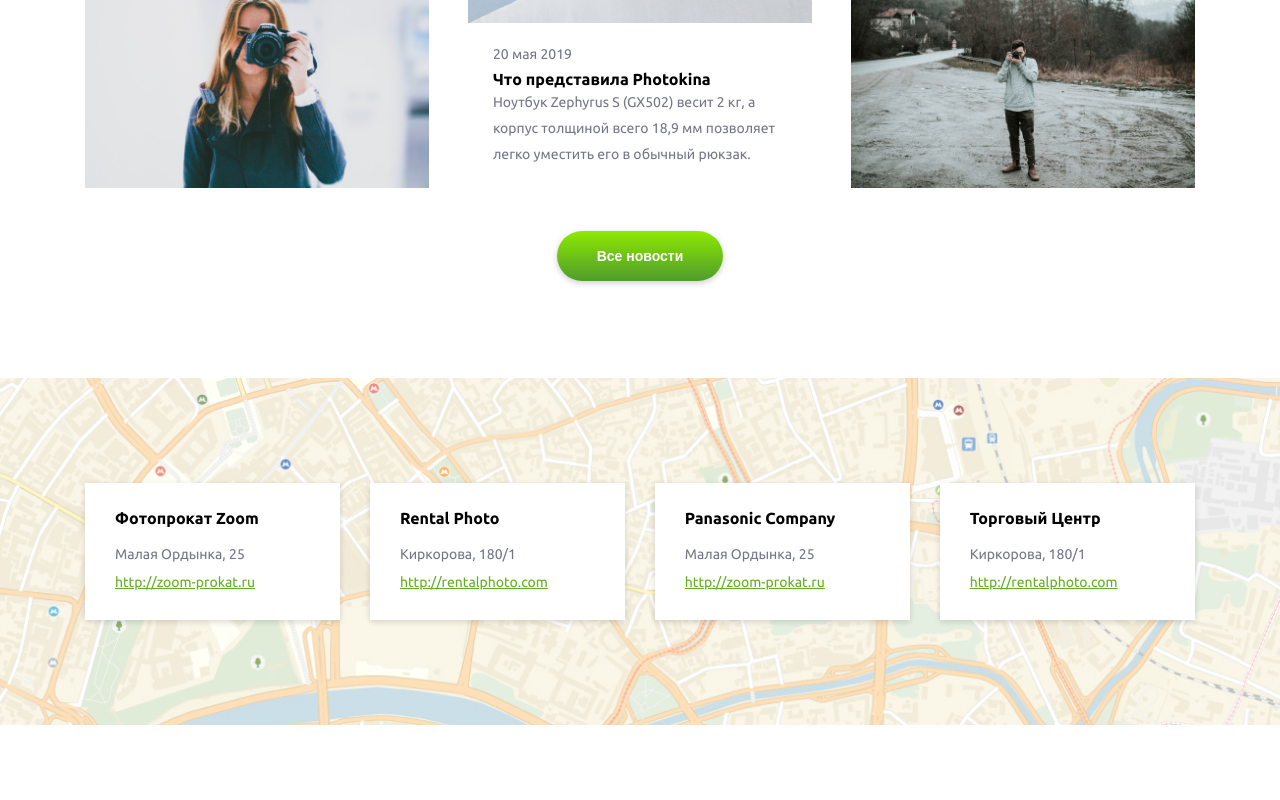
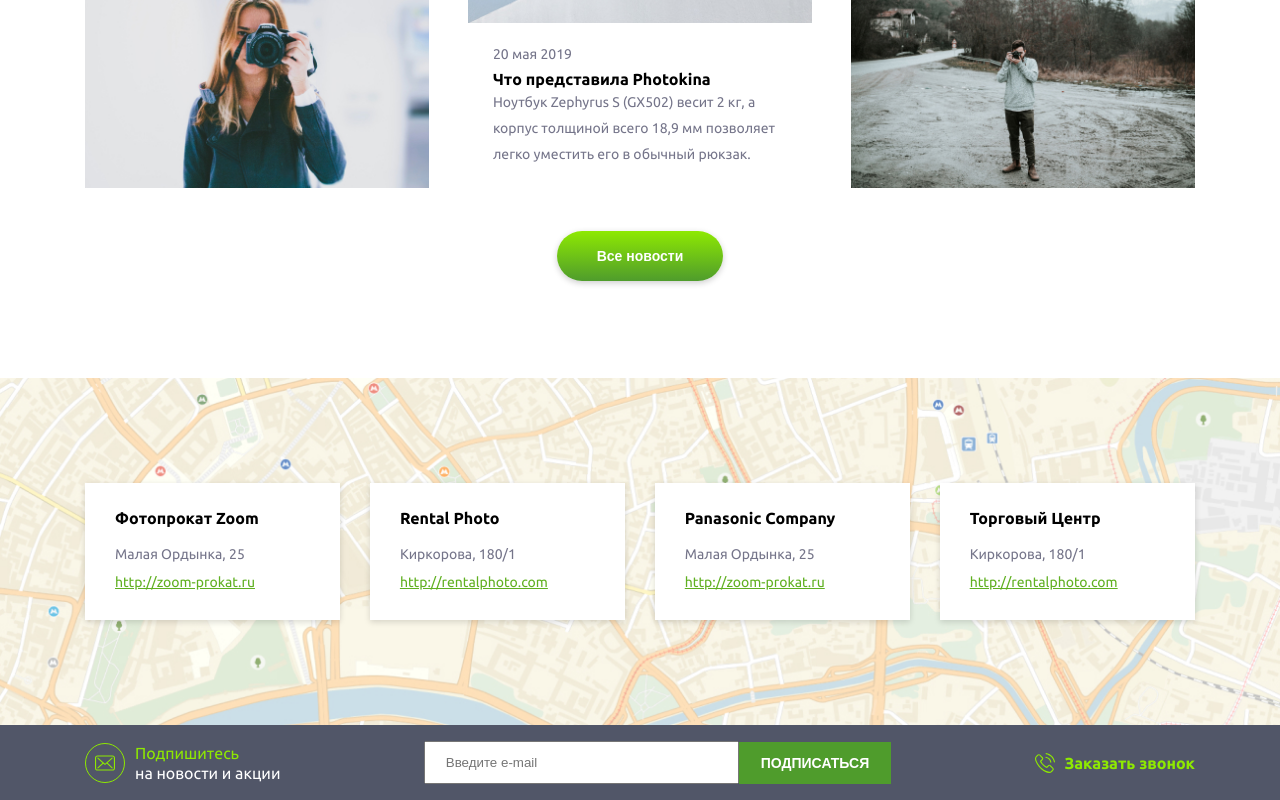
Before and after one commit to DevFariz/fotoprokat24, a React (Create React App) app: page / in a window 1280 px wide. Shown: the part 3481-4281 px from the top of the page. Before the commit the page ends 4206 px from the top, so only its background shows below. Built offline with nearby package versions, Linux system fonts and the light colour scheme.

Commit message:
feat: add footer-top

```diff
--- a/src/components/app/App.js
+++ b/src/components/app/App.js
@@ -1,4 +1,5 @@
 import MainPage from "../../pages/MainPage";
+import Footer from "../footer/Footer";
 import Header from "../header/Header";
 import "./App.scss"
 
@@ -7,6 +8,7 @@ function App() {
     <>
       <Header />
       <MainPage />
+      <Footer />
     </>
   );
 }
--- /dev/null
+++ b/src/components/footer/Footer.js
@@ -0,0 +1,34 @@
+import './Footer.scss';
+
+import messageImg from '../../resources/svg/message.svg';
+import PhoneCallImg from '../../resources/svg/phone-call.svg';
+
+const Footer = () => {
+  return (
+    <footer className='footer'>
+      <div className="container">
+        <div className="footer-top">
+          <div className="footer-top-container">
+            <div className="footer-top-left">
+              <img src={messageImg} alt="message" />
+              <p>
+                Подпишитесь <br />
+                <span>на новости и акции</span>
+              </p>
+            </div>
+            <div className="footer-top-center">
+              <input placeholder='Введите e-mail' type='mail' className="footer-top__input" />
+              <button>Подписаться</button>
+            </div>
+            <div className="footer-top-right">
+              <img src={PhoneCallImg} alt="phone call" className='footer-top-right__img'/>
+              <a className='footer-top-right__link' href="tel: +999999999999999">Заказать звонок</a>
+            </div>
+          </div>
+        </div>
+      </div>
+    </footer>
+  )
+}
+
+export default Footer
--- /dev/null
+++ b/src/components/footer/Footer.scss
@@ -0,0 +1,78 @@
+@import "../../style/style.scss";
+@import "../../style/mixin.scss";
+@import "../../style/breakpoints";
+
+.footer{
+  padding: 16px 0;
+  background: #515668;
+  font-weight: 700;
+  font-size: 16px;
+  line-height: 20px;
+
+  &-top{
+    color: #8EE901;
+    &-container{
+      @include flex-space-between;
+    }
+
+    &-left{
+      display: flex;
+      align-items: center;
+      p{
+        margin-left: 10px;
+      }
+      span{
+        color: #fff;
+      }
+    }
+
+    &-center{
+      display: flex;
+      align-items: center;
+
+      button{
+        padding: 13px 22px;
+        font-weight: 700;
+        font-size: 14px;
+        line-height: 16px;
+        text-transform: uppercase;
+        color: #FFFFFF;
+        background: #4F9C2C;
+        border: none;
+        cursor: pointer;
+        transition: 0.25s;
+        &:hover{
+          background: #55ad2c;
+        }
+      }
+    }
+
+    &__input{
+      width: 315px;
+      padding: 12px 20px;
+      outline: none;
+    }
+
+    &-right{
+      display: flex;
+      align-items: center;
+      a{
+        text-decoration: none;
+        color: #8EE901;
+        margin-left: 10px;
+        transition: 0.3s;
+        &:hover{
+          color: #81cf0c;
+        }
+      }
+
+      img{
+        transition: 0.25s;
+      }
+    }
+  }
+}
+
+.footer-top-right:hover img{
+  transform: translateY(-4px);
+}
```
Also changed, not shown: src/resources/svg/message.svg (added), src/resources/svg/phone-call.svg (added).
